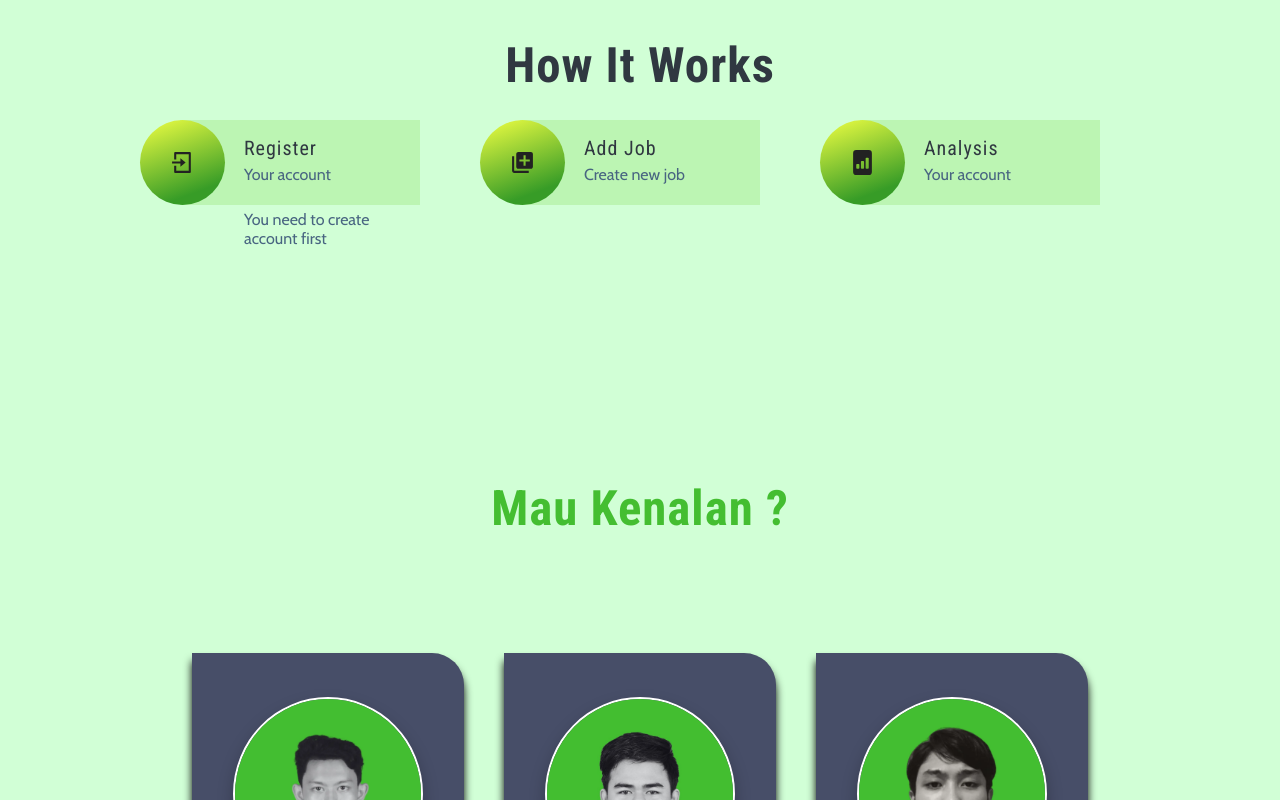
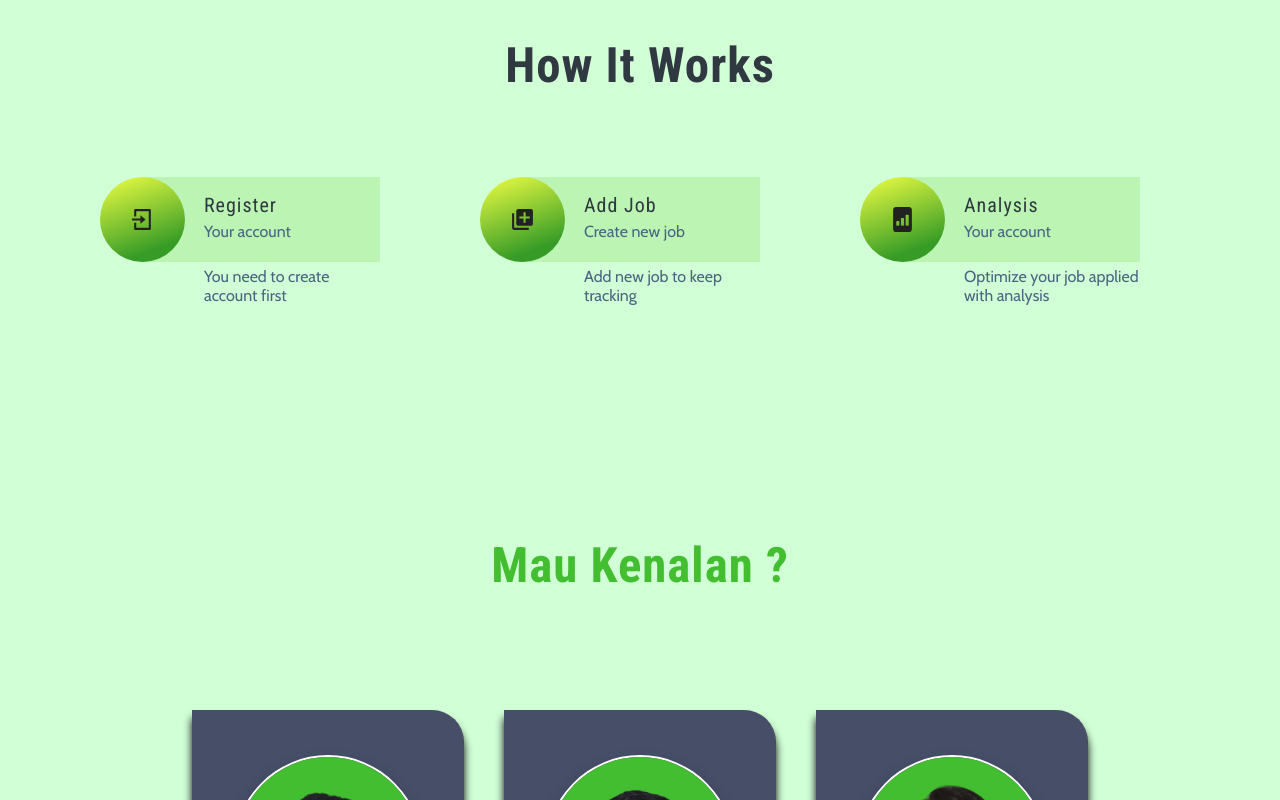
Before and after one commit to Marst313/Marst-Job, a React (Vite) app: page /landing in a window 1280 px wide. Shown: the part 880-1680 px from the top of the page. Built offline with nearby package versions, Linux system fonts and the light colour scheme.

Commit message:
editing notes to set in local storage

```diff
--- a/src/assets/wrappers/LandingPage.js
+++ b/src/assets/wrappers/LandingPage.js
@@ -62,9 +62,19 @@ const Wrapper = styled.main`
   hr {
     margin-top: 3rem;
   }
-
+  .footer-style {
+    /* display: flex; */
+    justify-content: center;
+    text-align: center;
+    background-color: var(--primary-green-light);
+    padding: 20px;
+    margin-top: 20rem;
+    margin-bottom: 0;
+  }
   .container-card {
     display: flex;
+    flex-direction: column;
+    gap: 5rem;
     justify-content: space-evenly;
     align-items: center;
     .desc {
@@ -106,6 +116,25 @@ const Wrapper = styled.main`
     }
   }
   @media (min-width: 992px) {
+    .container-card {
+      flex-direction: row;
+      margin-top: 5rem;
+    }
+    .container-works {
+      margin-top: 7rem;
+      margin-bottom: 5rem;
+
+      & h1 {
+        text-align: center;
+      }
+    }
+    .footer-style {
+      justify-content: center;
+      text-align: center;
+      background-color: var(--primary-green-light);
+      padding: 20px;
+      margin-bottom: -5rem;
+    }
     .page {
       grid-template-columns: 1fr 1fr;
       column-gap: 3rem;
--- a/src/assets/wrappers/Notes.js
+++ b/src/assets/wrappers/Notes.js
@@ -12,7 +12,7 @@ const Wrapper = styled.div`
       width: 35px;
       height: 35px;
       align-self: center;
-      margin-top: -1.5rem;
+      margin-top: -0.25rem;
       color: var(--primary);
     }
   }
@@ -86,6 +86,7 @@ const Wrapper = styled.div`
     background-color: var(--primary);
     width: 20rem;
     padding: 0.25rem;
+    box-shadow: 5px 5px 5px var(--primary-green-dark);
     button {
       margin-left: 1rem;
       margin-bottom: 1rem;
--- a/src/assets/wrappers/Support.js
+++ b/src/assets/wrappers/Support.js
@@ -1,14 +1,13 @@
-import React from "react";
-import styled from "styled-components";
+import React from 'react';
+import styled from 'styled-components';
 
 const Wrapper = styled.div`
   display: flex;
-  margin-top: 20rem;
+  margin-top: 5rem;
   margin-bottom: 3rem;
   padding-right: 5rem;
   img {
-    width: 50rem;
-    margin-left: 5rem;
+    display: none;
   }
   ul {
     list-style-type: disc;
@@ -16,10 +15,20 @@ const Wrapper = styled.div`
   .list {
     list-style-type: none;
   }
-  .container-support {
-    width: 50%;
-    width: 700px;
-    height: 500px;
+
+  @media (min-width: 992px) {
+    margin-top: 20rem;
+
+    img {
+      width: 50rem;
+      margin-left: 5rem;
+      display: flex;
+    }
+    .container-support {
+      width: 50%;
+      width: 700px;
+      height: 500px;
+    }
   }
 `;
 
--- a/src/components/AboutUs.jsx
+++ b/src/components/AboutUs.jsx
@@ -1,14 +1,14 @@
-import React from "react";
-import Wrapper from "../assets/wrappers/AboutUs";
-import Nyoman from "../assets/images/Nyoman.webp";
-import Ndaru from "../assets/images/Ndaru.jpg";
-import Bayu from "../assets/images/Bayu.webp";
-import Jawahir from "../assets/images/Jawahir.webp";
-import Bani from "../assets/images/Bani.webp";
+import React from 'react';
+import Wrapper from '../assets/wrappers/AboutUs';
+import Nyoman from '../assets/images/Nyoman.webp';
+import Ndaru from '../assets/images/Ndaru.jpg';
+import Bayu from '../assets/images/Bayu.webp';
+import Jawahir from '../assets/images/Jawahir.webp';
+import Bani from '../assets/images/Bani.webp';
 
 export const AboutUs = () => {
   return (
-    <Wrapper>
+    <Wrapper id="about">
       <section className="container-section">
         <div className="text-judul">
           <h1>Mau Kenalan ?</h1>
--- a/src/components/Notes.jsx
+++ b/src/components/Notes.jsx
@@ -2,8 +2,6 @@ import React, { useEffect, useState } from 'react';
 import Wrapper from '../assets/wrappers/Notes';
 import { RiAddBoxFill } from 'react-icons/ri';
 import { GrClose } from 'react-icons/gr';
-import ModalNotes from './ModalNotes';
-import NewNotes from './NewNotes';
 
 const Notes = () => {
   const [modal, setModal] = useState(false);
@@ -20,15 +18,24 @@ const Notes = () => {
   const handleSubmit = (e) => {
     e.preventDefault();
     setModal(false);
-    newNote.push({ ...notes, index: notes.index++ });
+    const updatedNotes = [...newNote, { ...notes, index: notes.index++ }];
+    setNewNote(updatedNotes);
+    localStorage.setItem('notes', JSON.stringify(updatedNotes));
   };
 
-  const handleDelete = (e) => {
-    const updatedNotes = newNote.filter((data) => data.index !== e);
+  const handleDelete = (index) => {
+    const updatedNotes = newNote.filter((data) => data.index !== index);
     setNewNote(updatedNotes);
+    console.log(updatedNotes);
   };
 
-  useEffect(() => {}, [newNote]);
+  useEffect(() => {
+    const storedNotes = localStorage.getItem('notes');
+    if (storedNotes) {
+      const item = JSON.parse(storedNotes);
+      setNewNote(item);
+    }
+  }, []);
 
   return (
     <Wrapper className="container page">
--- a/src/components/Support.jsx
+++ b/src/components/Support.jsx
@@ -1,36 +1,25 @@
-import React from "react";
-import Wrapper from "../assets/wrappers/Support";
-import sp from "../assets/images/support.svg";
+import React from 'react';
+import Wrapper from '../assets/wrappers/Support';
+import sp from '../assets/images/support.svg';
 
 export const Support = () => {
   return (
-    <Wrapper className="container">
+    <Wrapper className="container" id="support">
       <div className="container-support">
         <h1>Always there for you</h1>
         <p></p>
         <ul>
           <b>Contact us :</b>
-          <li>
-            Don't hesitate to contact us if you have any questions or need help.
-            We are here to help you!
-          </li>
-          <li>
-            We'd love to hear from you! Please contact us if you are have
-            questions, feedback, or issues that need to be resolved.
-          </li>
-          <li>
-            Our support team is ready to help you. Please don't hesitate to
-            contact us via the communication channels below.
-          </li>
+          <li>Don't hesitate to contact us if you have any questions or need help. We are here to help you!</li>
+          <li>We'd love to hear from you! Please contact us if you are have questions, feedback, or issues that need to be resolved.</li>
+          <li>Our support team is ready to help you. Please don't hesitate to contact us via the communication channels below.</li>
         </ul>
         <ul className="list">
           <li>
             <a href="mailto:bayiabayu@gmail.com">Bayiabayu@gmail.com</a>
           </li>
           <li>
-            <a href="https://wa.me/6282253381937?text=Assalamualaikum Bang">
-              082253381937
-            </a>
+            <a href="https://wa.me/6282253381937?text=Assalamualaikum Bang">082253381937</a>
           </li>
         </ul>
       </div>
--- a/src/pages/Landing.jsx
+++ b/src/pages/Landing.jsx
@@ -18,10 +18,10 @@ const Landing = () => {
           <a href="#Hiw">
             <h5>How it works</h5>
           </a>
-          <a href="">
+          <a href="#about">
             <h5>About us</h5>
           </a>
-          <a href="">
+          <a href="#support">
             <h5>Support</h5>
           </a>
         </div>
@@ -61,6 +61,7 @@ const Landing = () => {
               </div>
               <h5>Add job</h5>
               <p>Create new job</p>
+              <p className="desc">Add new job to keep tracking</p>
             </article>
             <article>
               <div>
@@ -68,11 +69,20 @@ const Landing = () => {
               </div>
               <h5>Analysis</h5>
               <p>Your account</p>
+              <p className="desc">Optimize your job applied with analysis</p>
             </article>
           </div>
         </div>
       </div>
       <AboutUs />
+      <hr />
+      <Support />
+      <div>
+        <footer className="footer-style">
+          <p style={{ color: 'black', fontSize: '60' }}>© 2023 Marst Job. All right reserved</p>
+        </footer>
+      </div>
+      ;
     </Wrapper>
   );
 };
```
